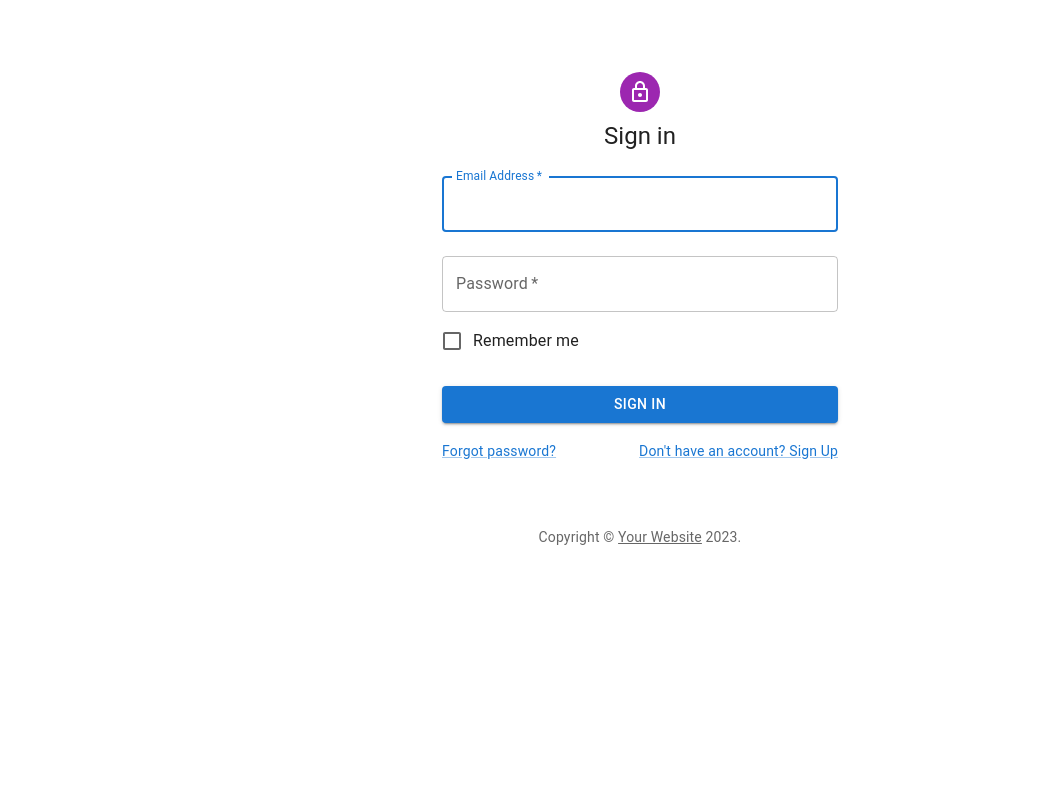
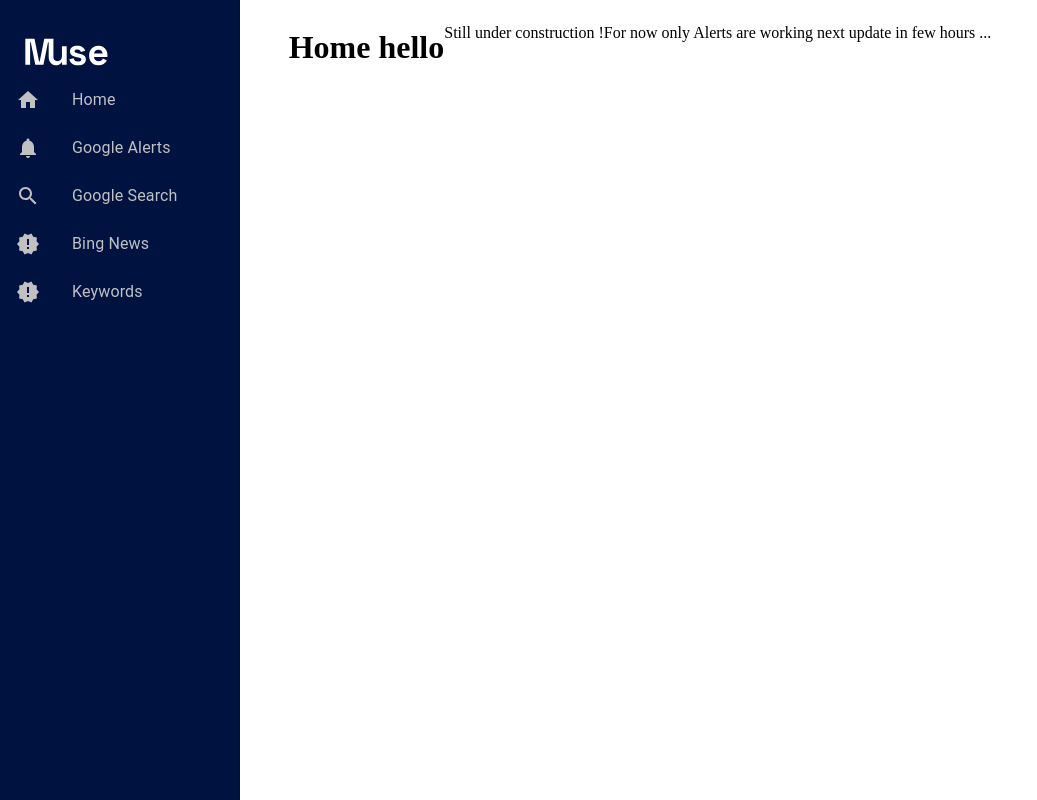
Before and after one commit to CJengineering/muses, a React (Vite) app: page / in a window 1280 px wide. Before the commit this address led to /signin. Shown: the whole page, without its empty margins (0-1037 px from the left). Built offline with nearby package versions, Linux system fonts and the light colour scheme.

Commit message:
Missing connection to rails api

```diff
--- a/src/app/AuthContext.tsx
+++ b/src/app/AuthContext.tsx
@@ -14,7 +14,7 @@ export const AuthContext = createContext<AuthContextProps>({
 });
 
 export const AuthProvider: React.FC<AuthProviderProps> = ({ children }) => {
-  const [authenticated, setAuthenticated] = useState(false);
+  const [authenticated, setAuthenticated] = useState(true);
   const [authChecked, setAuthChecked] = useState(false); // New state variable
 
   useEffect(() => {
```
